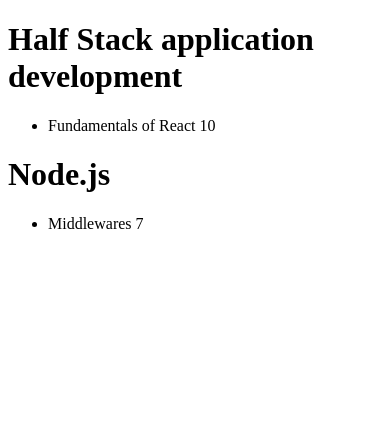
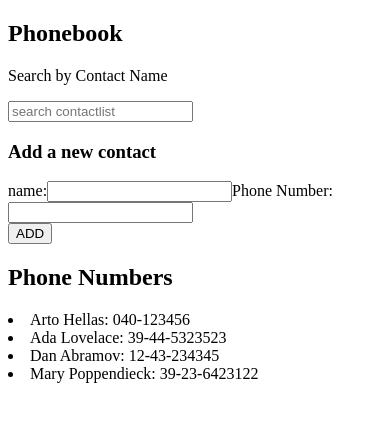
Before and after one commit to aminatfowokebalogun/fullstackopenexercises, a React (Create React App) app: page / in a window 390 px wide. Shown: the top 422 px of the page. Built offline with nearby package versions, Linux system fonts and the light colour scheme.

Commit message:
The PhoneBook

```diff
--- a/src/App.js
+++ b/src/App.js
@@ -1,55 +1,77 @@
-import React from 'react';
-import Course from './Course';
+import React, { useState }  from 'react';
+import ContactList from './ContactList';
+import Form from './Form';
+import SearchBar from './SearchBar';
 
-function App() {
-  const courses = [
-    {
-      name: 'Half Stack application development',
-      id: 1,
-      parts: [
-        {
-          name: 'Fundamentals of React',
-          exercises: 10,
-          id: 1
-        },
-        {
-          name: 'Using props to pass data',
-          exercises: 7,
-          id: 2
-        },
-        {
-          name: 'State of a component',
-          exercises: 14,
-          id: 3
-        },
-        {
-          name: 'Redux',
-          exercises: 11,
-          id: 4
-        }
-      ]
-    },
-    {
-      name: 'Node.js',
-      id: 2,
-      parts: [
-        {
-          name: 'Routing',
-          exercises: 3,
-          id: 1
-        },
-        {
-          name: 'Middlewares',
-          exercises: 7,
-          id: 2
-        }
-      ]
+const App = () => {
+  //state for numbers array
+  const [persons, setPersons] = useState([{ name: 'Arto Hellas', number: '040-123456', id: 1 },
+                                          { name: 'Ada Lovelace', number: '39-44-5323523', id: 2 },
+                                          { name: 'Dan Abramov', number: '12-43-234345', id: 3 },
+                                          { name: 'Mary Poppendieck', number: '39-23-6423122', id: 4 }]);
+  const [newName, setNewName] = useState('');
+  const [newNumber, setNewNumber] = useState('');
+  //state for search query results
+  const [search, setSearch] = useState("");
+
+  //sets to inputted value
+  //const onInputChange=(event)=>{
+    //setNewName(event.target.value)
+    //console.log(newName)
+  //}
+
+
+  //to get values of name from persons array to compare inputs in onsubmit function because you
+  //cant access the one in return functionn
+  const compareName = persons.map(e=> e.name.toLowerCase());
+  const compareNumber = persons.map(i=> i.number)
+
+  const onSubmit=(event)=>{
+    event.preventDefault()
+    ///alert(newName)
+    //variable intialize when button is clciked to create a new object and add to persons array
+    const nameObject ={
+      name: newName,
+      number: newNumber,
     }
-  ]
+    //add to persons array
+    setPersons(persons.concat(nameObject))
+    //sets the value to input tag back to empty string
+    setNewName('')
+    setNewNumber('')
+    setSearch('')
+
+    const name = compareName.includes(newName.toLowerCase());
+    const number = compareNumber.includes(newNumber);
+    //{console.log(name)
+    //condition for existing input name
+    if(name || number){
+      alert(newName.toUpperCase() + ' '+ 'with number:'+ ' ' + newNumber+ ' ' + 'is already added to phonebook')
+    }
+  }
+
+  //search function
+  const onSearch =(event)=>{setSearch(event.target.value)
+    //console.log(search)
+  }
+  const filteredNames = persons.filter((person)=> {
+    return(person.name.toLowerCase().includes(search.toLowerCase()))
+  })
 
   return (
     <>
-      <Course courses={courses} />
+      <div>
+        <h2>Phonebook</h2>
+
+        <SearchBar onSearch={onSearch} search={search}/>
+
+        <Form onSubmit={onSubmit} newName={newName} newNumber={newNumber}
+              setNewName={setNewName} setNewNumber={setNewNumber}
+          />
+      <h2>Phone Numbers</h2>
+          <ContactList filteredNames={filteredNames}/>
+    </div>
+
     </>
   );
 }
--- /dev/null
+++ b/src/ContactList.jsx
@@ -0,0 +1,21 @@
+import React from "react";
+
+const ContactList =({filteredNames})=>{
+    return(
+        <>
+            {/******************array mapping**************** */}
+
+                {
+                    filteredNames?.map ((person, i)=>(<li key={i}>
+                  {person.name}: {person.number}
+                </li>
+                     ) )
+
+                }
+
+
+        </>
+    )
+}
+
+export default ContactList;
--- a/src/Course.jsx
+++ /dev/null
@@ -1,21 +0,0 @@
-import React from'react';
-
-const Course =({courses})=>{
-    return(
-        <>
-        {
-                courses.map((course, i) =>
-                <div key={i}>
-                    <h1>{course.name}</h1>
-                    <ul>
-                        <li>{course.parts[i].name} {course.parts[i].exercises}</li>
-                    </ul>
-                </div>
-
-                )
-        }
-        </>
-    )
-}
-
-export default Course;
--- /dev/null
+++ b/src/Form.jsx
@@ -0,0 +1,24 @@
+import React from "react";
+
+const Form =({newName, newNumber,onSubmit,setNewName,setNewNumber})=>{
+    return(
+        <>
+        <form onSubmit={onSubmit}>
+          <h3> Add a new contact</h3>
+          <div>
+            name:
+            <input value={newName} onChange={(event)=> setNewName(event.target.value)} required/>
+            Phone Number:
+            <input value={newNumber} onChange={(event)=> setNewNumber(event.target.value)} type='number' required/>
+        </div>
+            <div>
+                <button type="submit">
+                    ADD
+                </button>
+            </div>
+      </form>
+        </>
+    )
+}
+
+export default Form;
--- /dev/null
+++ b/src/SearchBar.jsx
@@ -0,0 +1,14 @@
+import React from "react";;
+
+const SearchBar =({onSearch, search})=>{
+    return(
+        <>
+            <div>
+                Search by Contact Name
+                <p><input type='search' placeholder='search contactlist' onChange={onSearch} value={search}/></p>
+            </div>
+        </>
+    )
+}
+
+export default SearchBar;
```
